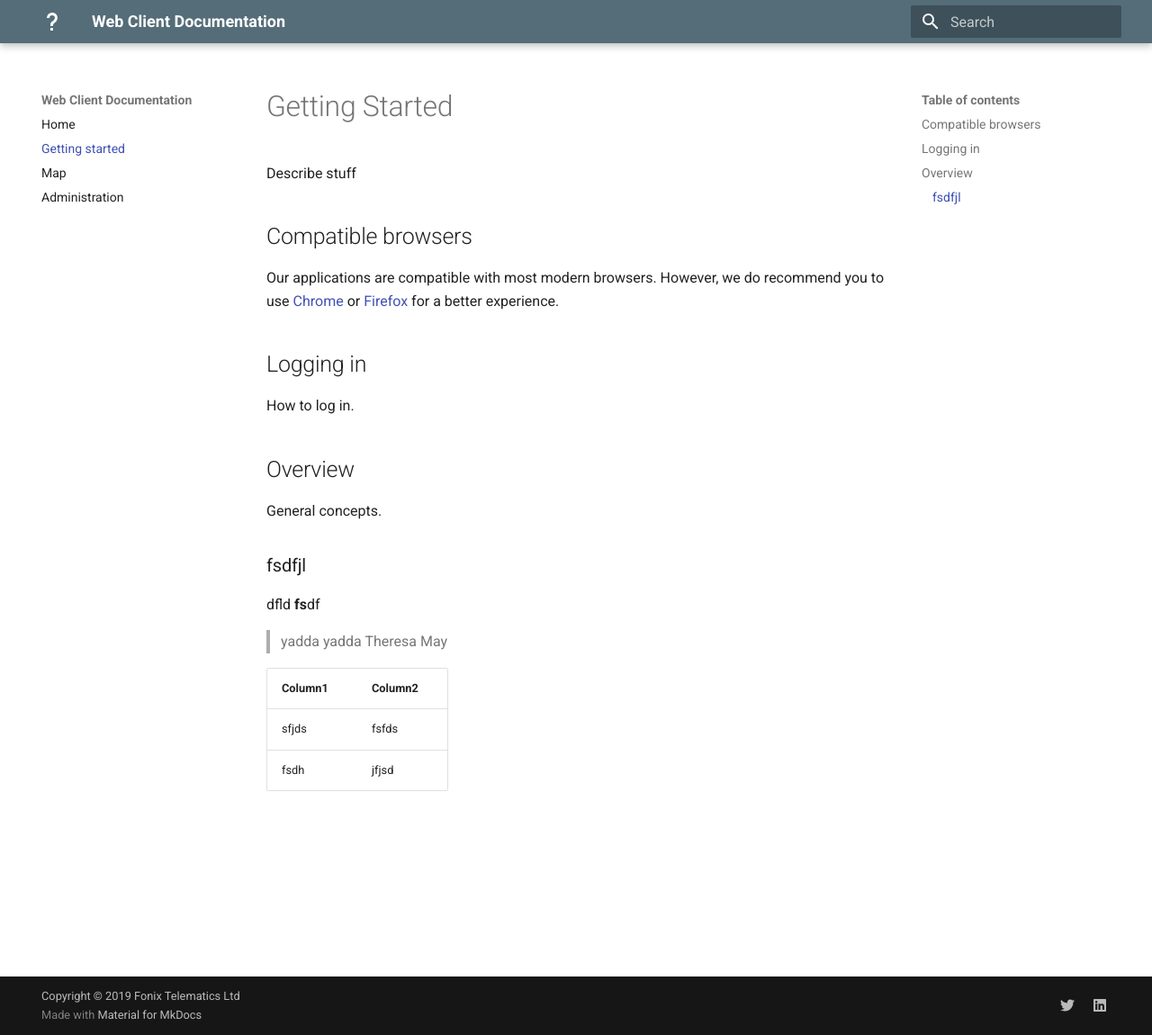
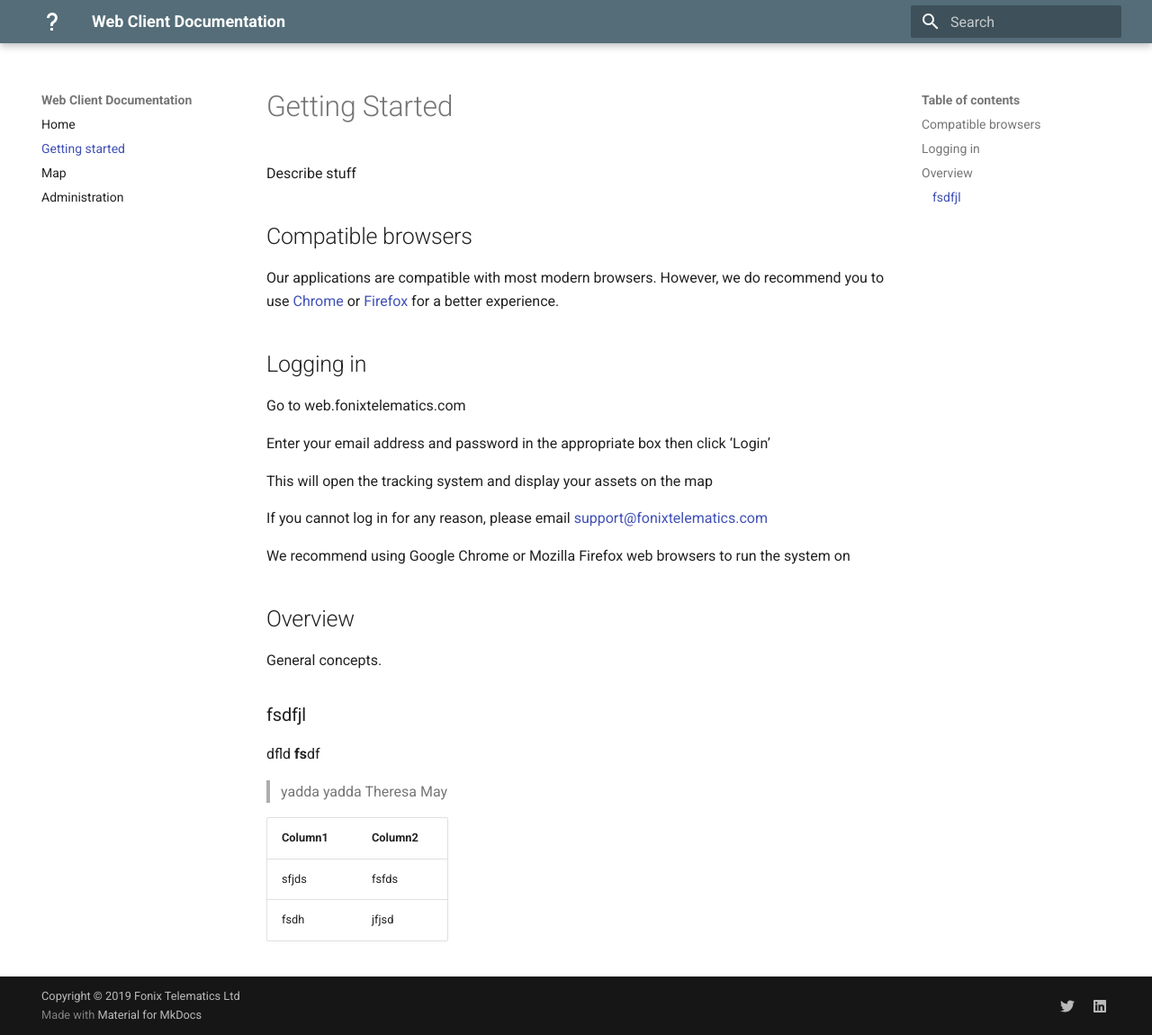
Before and after one commit to fonixtelematics/user-manual, an MkDocs documentation site: the page built from docs/getting-started.md, in a window 1280 px wide and 1150 px high. Shown: the whole window at 90% size. Built offline with MkDocs 1.6.1 and Material for MkDocs 9.7.7, drawn with Linux system fonts in a browser that asks for light colours.

Commit message:
docs/getting-started.md updated from https://stackedit.io/

```diff
--- a/docs/getting-started.md
+++ b/docs/getting-started.md
@@ -5,7 +5,16 @@ Describe stuff
 Our applications are compatible with most modern browsers. However, we do recommend you to use [Chrome](https://www.google.com/chrome/) or [Firefox](https://www.mozilla.org/firefox/) for a better experience.
 
 ## Logging in
-How to log in.
+
+Go to web.fonixtelematics.com
+
+Enter your email address and password in the appropriate box then click ‘Login’
+
+This will open the tracking system and display your assets on the map
+
+If you cannot log in for any reason, please email [support@fonixtelematics.com](mailto:support@fonixtelematics.com)
+
+We recommend using Google Chrome or Mozilla Firefox web browsers to run the system on
 
 ## Overview
 General concepts.
```
Also changed, not shown: other parts of docs/getting-started.md (+1 -1 lines).
